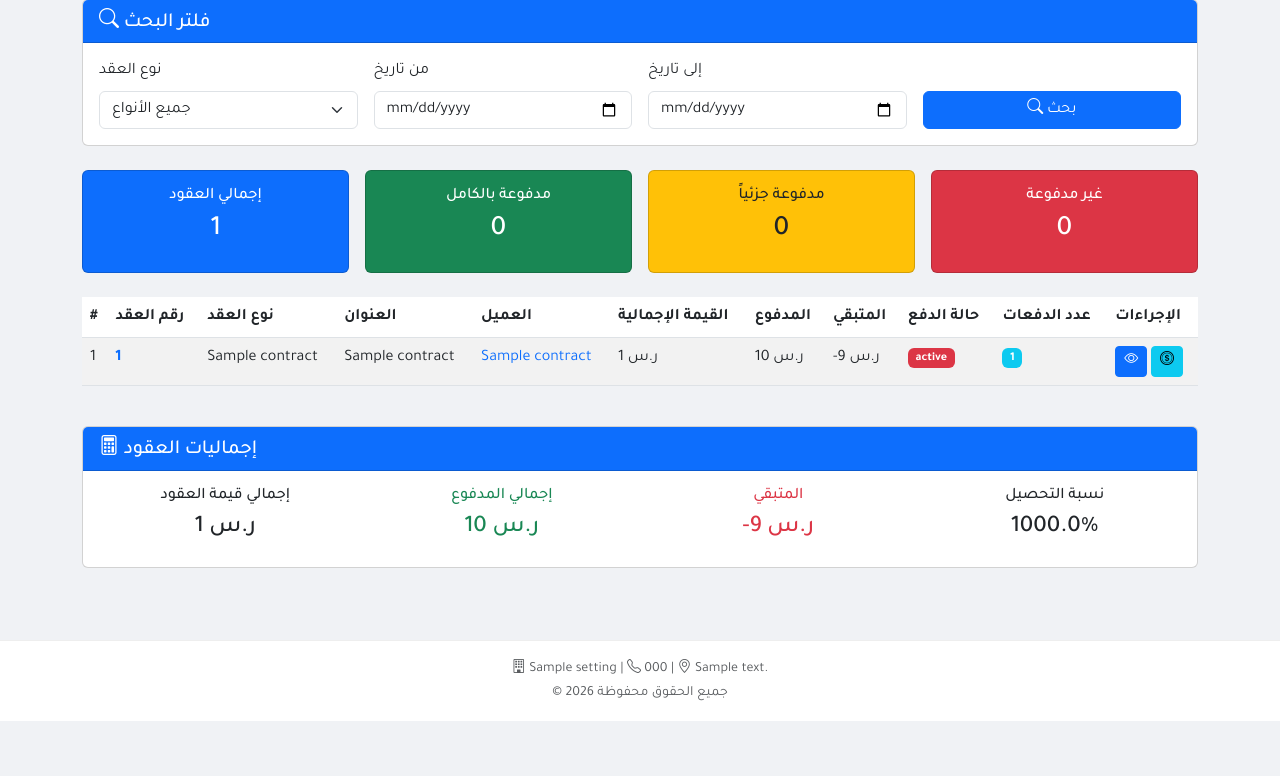
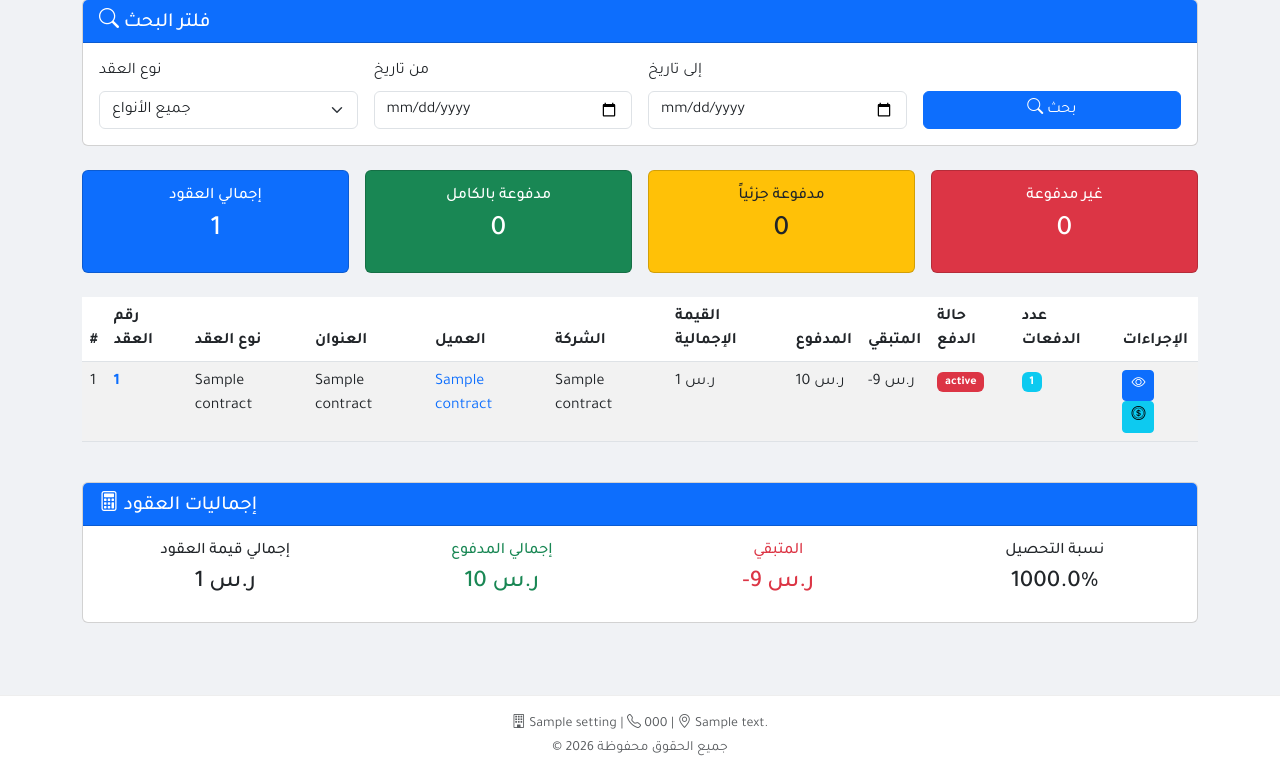
Before and after one commit to fahdsalim19977-sys/taskmanagementerp, a Python web app: template templates/contracts_report.html in a window 1280 px wide. Shown: the part 170-946 px from the top of the page. Before the commit the page ends 891 px from the top, so only its background shows below. Run offline with Jinja, Linux system fonts and the light colour scheme; the template is opened without the code that fills it: most values are stand-ins (such as "Sample title", 1, 10 or a date in 2020).

Commit message:
Add files via upload

```diff
--- a/templates/contracts.html
+++ b/templates/contracts.html
@@ -54,6 +54,7 @@
                 <th>رقم العقد</th>
                 <th>العنوان</th>
                 <th>العميل</th>
+                <th>الشركة</th>
                 <th>القيمة</th>
                 <th>تاريخ البداية</th>
                 <th>تاريخ النهاية</th>
@@ -74,11 +75,9 @@
                 <td>
                     <a href="/client_tasks/{{ contract.client_id }}" class="text-decoration-none">
                         {{ contract.client_name }}
-                        {% if contract.company_name %}
-                        <br><small class="text-muted">{{ contract.company_name }}</small>
-                        {% endif %}
                     </a>
                 </td>
+                <td>{{ contract.company_name or '-' }}</td>
                 <td>{{ contract.contract_value }} ر.س</td>
                 <td>{{ contract.start_date }}</td>
                 <td>{{ contract.end_date }}</td>
--- a/templates/contracts_report.html
+++ b/templates/contracts_report.html
@@ -101,6 +101,7 @@
                 <th>نوع العقد</th>
                 <th>العنوان</th>
                 <th>العميل</th>
+                <th>الشركة</th>
                 <th>القيمة الإجمالية</th>
                 <th>المدفوع</th>
                 <th>المتبقي</th>
@@ -112,7 +113,7 @@
         <tbody>
             {% for contract in contracts %}
             <tr>
-                <td>{{ contract.id }}</td>
+                <td>{{ loop.index }}</td>
                 <td>
                     <a href="/contract/{{ contract.id }}" class="text-decoration-none fw-bold">
                         {{ contract.contract_number }}
@@ -125,6 +126,7 @@
                         {{ contract.client_name }}
                     </a>
                 </td>
+                <td>{{ contract.company_name or '-' }}</td>
                 <td>{{ contract.total_amount or contract.contract_value }} ر.س</td>
                 <td>{{ contract.paid_amount or 0 }} ر.س</td>
                 <td>
```
